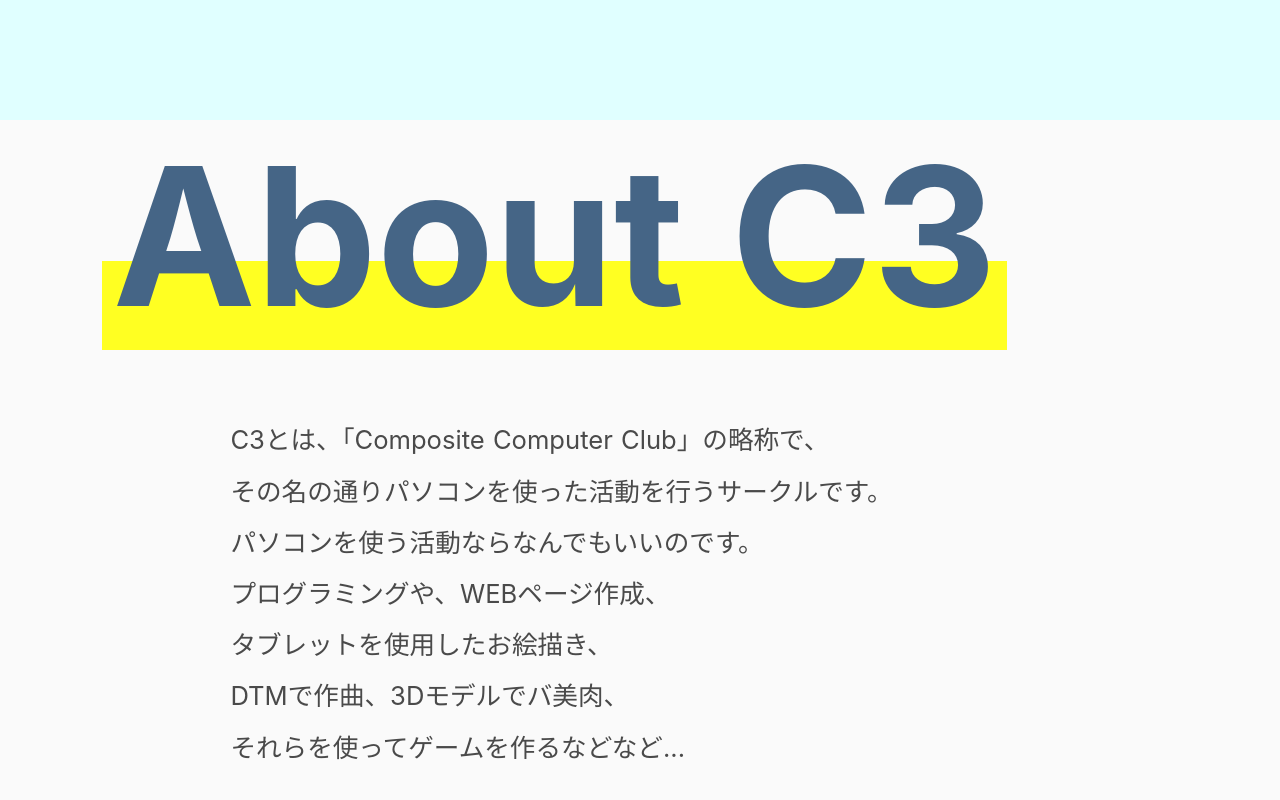
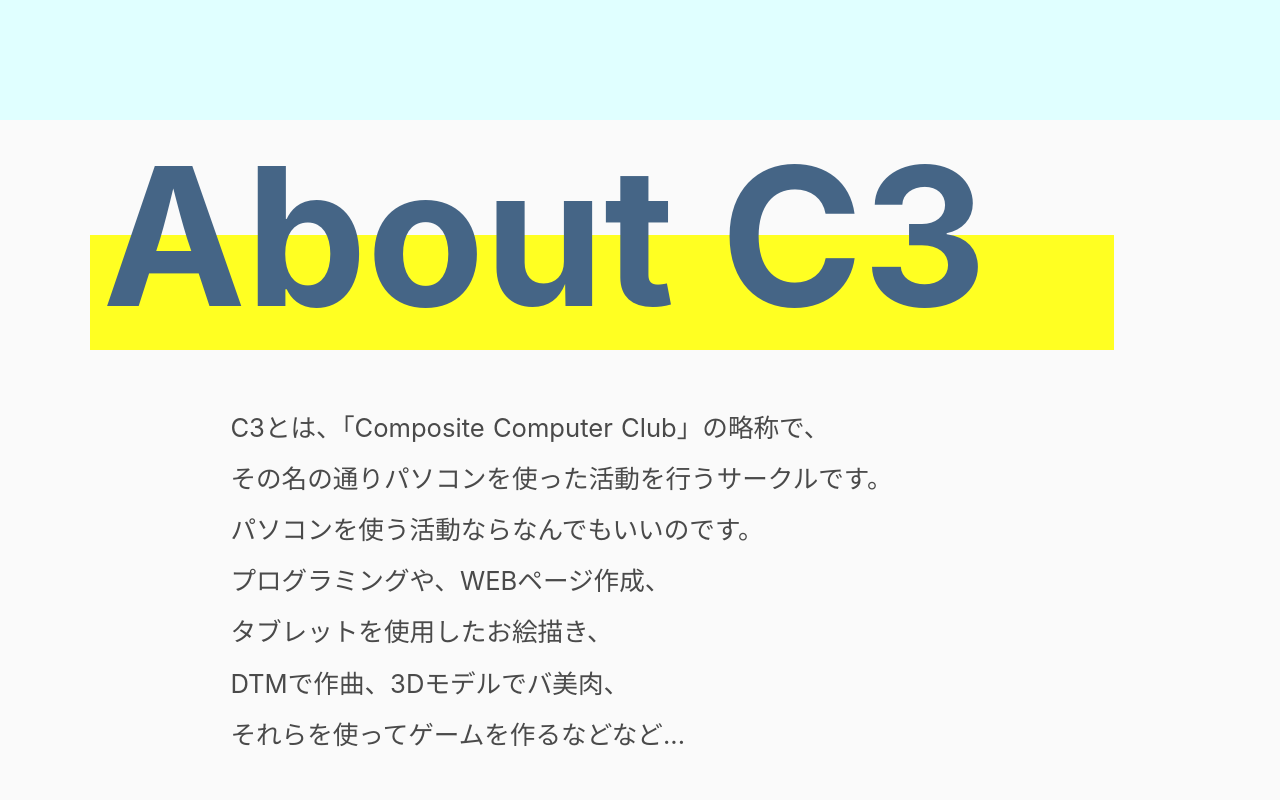
Before and after one commit to sha-ce/ocantest, a Nuxt app: page / in a window 1280 px wide. Shown: the part 960-1760 px from the top of the page. Built offline with nearby package versions, Linux system fonts and the light colour scheme.

Commit message:
Add files via upload

```diff
--- a/components/AboutC3.vue
+++ b/components/AboutC3.vue
@@ -1,6 +1,9 @@
 <template>
   <div class="wrap">
-    <div class="titleContent">About C3</div>
+    <div class="titleWrap">
+      <div class="titleContent">About C3</div>
+      <div class="titleLine"></div>
+    </div>
     <div class="main">
       <div class="mainContent">
         C3とは、「Composite Computer Club」の略称で、<br/>
@@ -30,15 +33,26 @@
 .wrap {
   background-color: #FAFAFA;
 }
+.titleWrap {
+  position: relative;
+}
 .titleContent {
   margin: 0 auto 0 8%;
-  padding: 0 10px;
   color: #456586;
   font-size: max(15vw, 60px);
   font-weight: bold;
-  border-bottom: solid max(7vw, 20px) #FFFF22;
-  display: inline-block;
   height: max(18vw, 70px);
+  z-index: 10;
+  position: absolute;
+}
+.titleLine {
+  margin: 0 auto 0 7%;
+  width: 80%;
+  height: max(9vw, 40px);
+  background-color: #ff2;
+  position: absolute;
+  top: calc(max(18vw, 70px) / 2);
+  z-index: 1;
 }
 .main {
   background-color: #FAFAFA;
@@ -53,14 +67,14 @@
 /* スマホ以上 */
 @media screen and (min-width: 481px) {
   .main {
-    padding: 8vh 8% 10vh 0;
+    padding: 22vw 8% 10vh 0;
     margin: 0 auto 0 18vw;
   }
 }
 /* スマホ幅 */
 @media screen and (max-width: 481px) {
   .main {
-    padding: 8vh 0 10vh 0;
+    padding: 20vh 0 10vh 0;
     margin: 0 auto;
     display: flex;
   }
```
